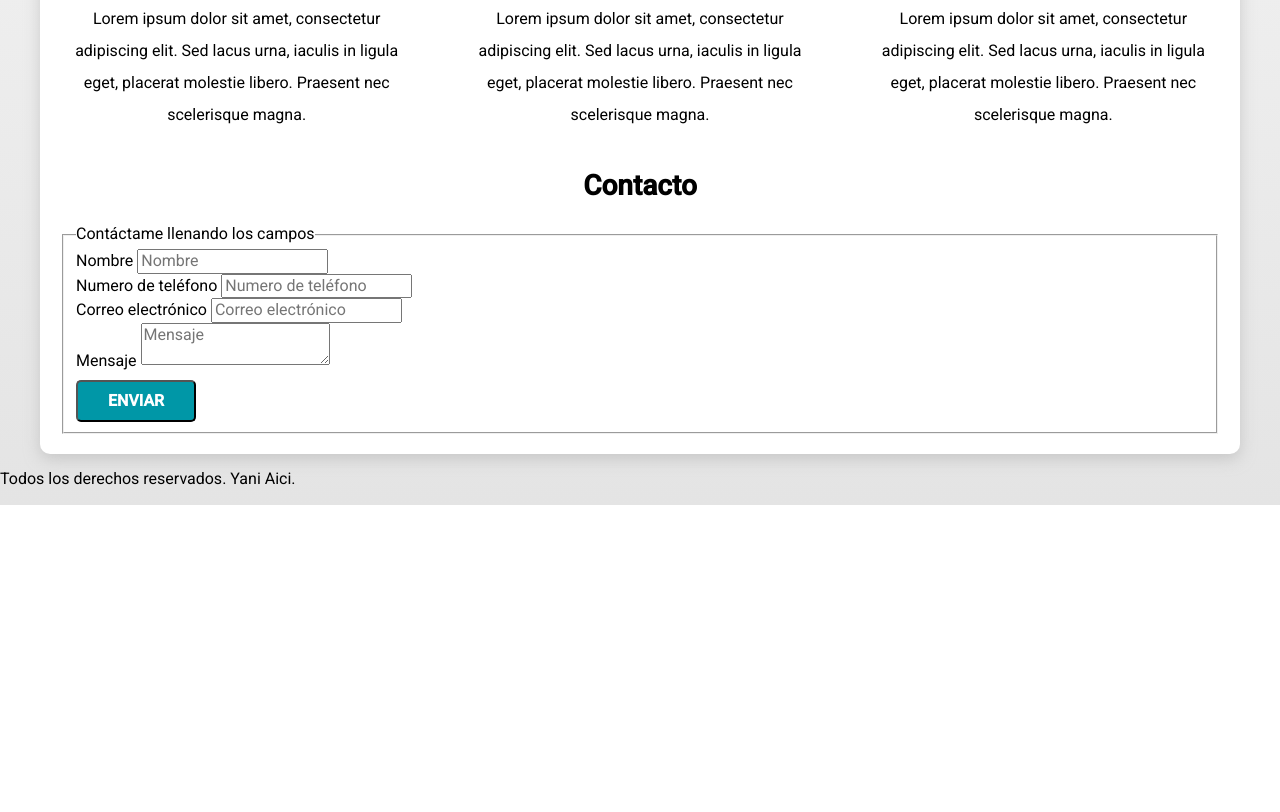
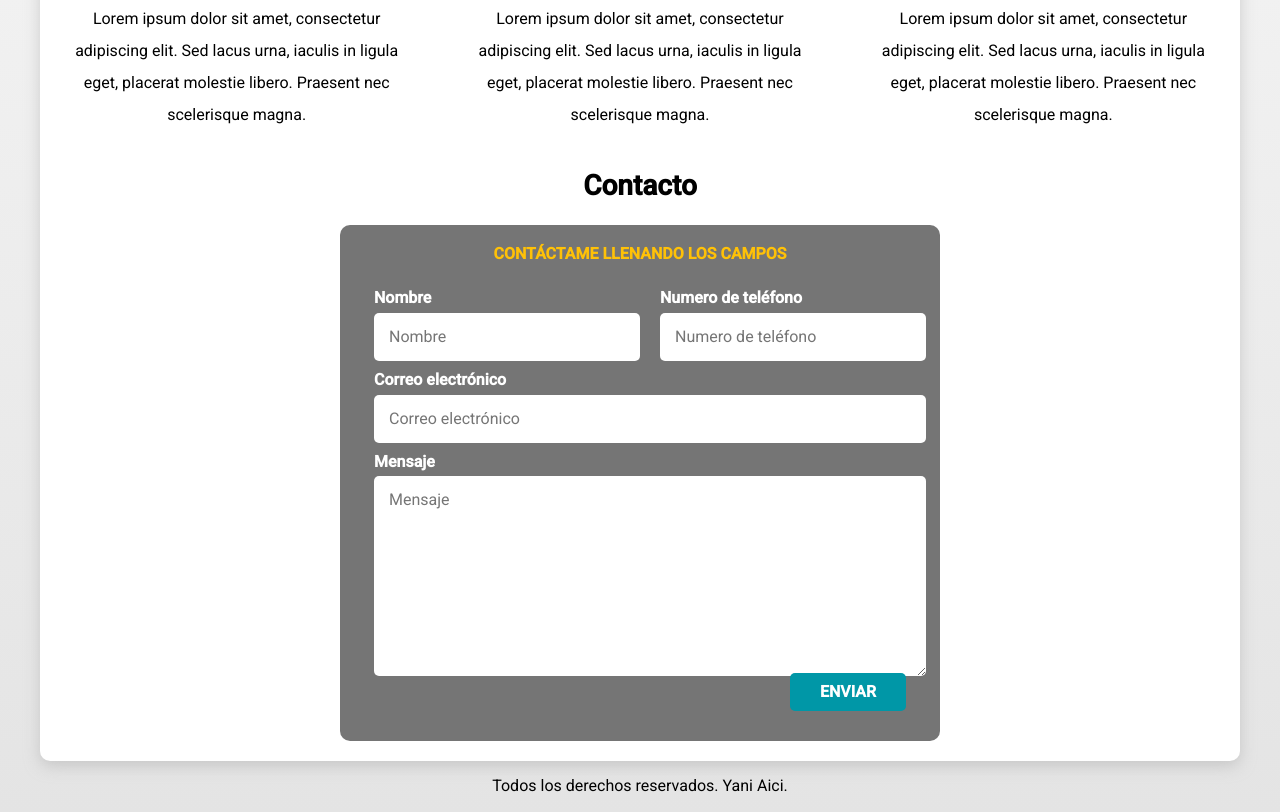
Before and after one commit to yaniaici/Freelancer-Webpage, a plain HTML site: page index.html in a window 1280 px wide. Shown: the part 885-1697 px from the top of the page. Before the commit the page ends 1390 px from the top, so only its background shows below. Drawn offline with Linux system fonts and the light colour scheme.

Commit message:
Corregido stylescss al nuevo

```diff
--- a/css/styles.css
+++ b/css/styles.css
@@ -13,6 +13,7 @@
 html {
     font-size: 62.5%;           /* Box model */
     box-sizing: border-box;
+    scroll-snap-type: y mandatory;
 }
 
 *, *:before, *:after {
@@ -65,6 +66,7 @@ h1, h2, h3 {
     border-radius: .5rem;
     width: 90%;
     text-align: center;
+    border: none;
 }
 
 @media (min-width: 768px) {
@@ -72,6 +74,10 @@ h1, h2, h3 {
         width: auto;
     }
 
+}
+
+.boton:hover {
+    cursor: pointer; /** El de abajo no tiene hover **/
 }
 
 .sombra {
@@ -82,6 +88,25 @@ h1, h2, h3 {
     border-radius: 1rem;
 }
 
+/** Utilidad **/
+
+.w-100 {
+    width: 100%;
+}
+
+@media(min-width: 768px) {
+    .w-100 {
+        width: auto;
+    }
+}
+
+.flex {
+    display:flex;
+}
+
+.alinear-derecha {
+    justify-content: flex-end;
+}
 
 /* Navegacion principal */
 .nav-bg {
@@ -142,9 +167,14 @@ h1, h2, h3 {
     color: var(--blanco);
 }
 
-.ubicacion {
+.contenido-hero .ubicacion {
     display: flex;
     align-items: flex-end;
+}
+
+.servicios, .navegacion-principal, .formulario {
+    scroll-snap-align: center;
+    scroll-snap-stop: always;
 }
 
 /** Servicios **/
@@ -182,3 +212,75 @@ h1, h2, h3 {
     justify-content: space-evenly;
     align-items: center;
 }
+
+/** Contacto **/
+.formulario {
+    background-color: var(--gris);
+    width: min(60rem, 100%); /** Utiliza el valor más pequeño, comparador que ayuda a ahorrar mq **/
+    margin: 0 auto;
+    padding: 2rem;
+    border-radius: 1rem;
+
+
+}
+
+.formulario fieldset {
+    border: none;
+}
+
+.formulario legend {
+    text-align: center;
+    font-size: 1.8 rem;
+    text-transform: uppercase;
+    font-weight: 700;
+    margin-bottom: 2rem;
+    color: var(--primario);
+}
+
+.contenedor-campos {
+    margin-bottom: 1rem;
+}
+
+@media(min-width: 768px) {
+    .contenedor-campos {
+        display: grid;
+        grid-template-columns: 50% 50%;
+        grid-template-rows: auto auto 20rem;
+        column-gap: 2rem;
+    }
+
+    .campo:nth-child(3),
+    .campo:nth-child(4) {
+        grid-column: 1 / 3;
+    }
+}
+
+.campo {
+    margin-bottom: 1rem;
+}
+
+.campo label {
+    color: var(--blanco);
+    font-weight: bold;
+    margin-bottom: .5rem;
+    display: block;
+}
+
+.campo textarea {
+    height: 20rem;
+}
+
+.input-text {
+    width: 100%;
+    border: none;
+    padding: 1.5rem;
+    border-radius: .5rem;
+}
+
+.enviar .boton {
+    width: 100%;
+}
+
+.footer {
+    text-align: center;
+}
```
